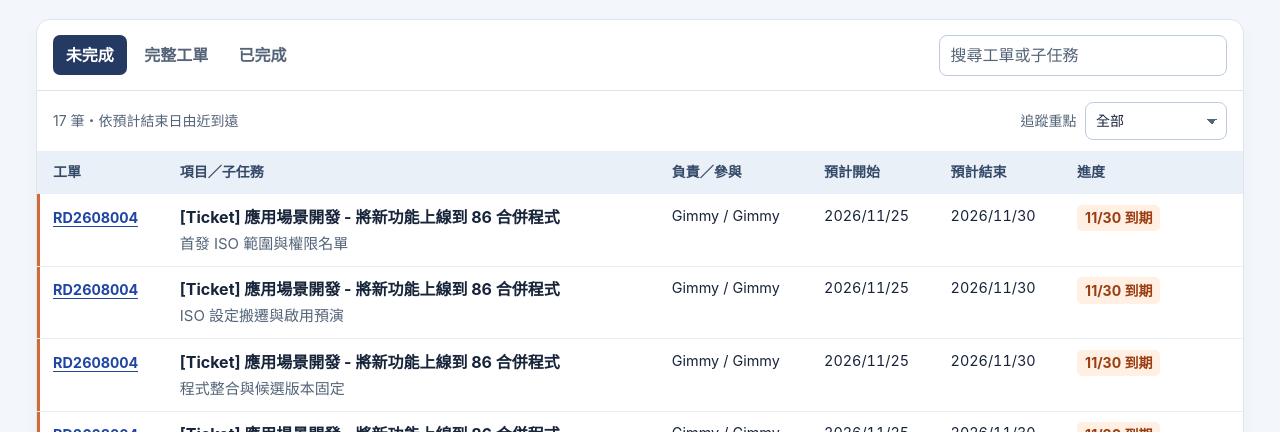
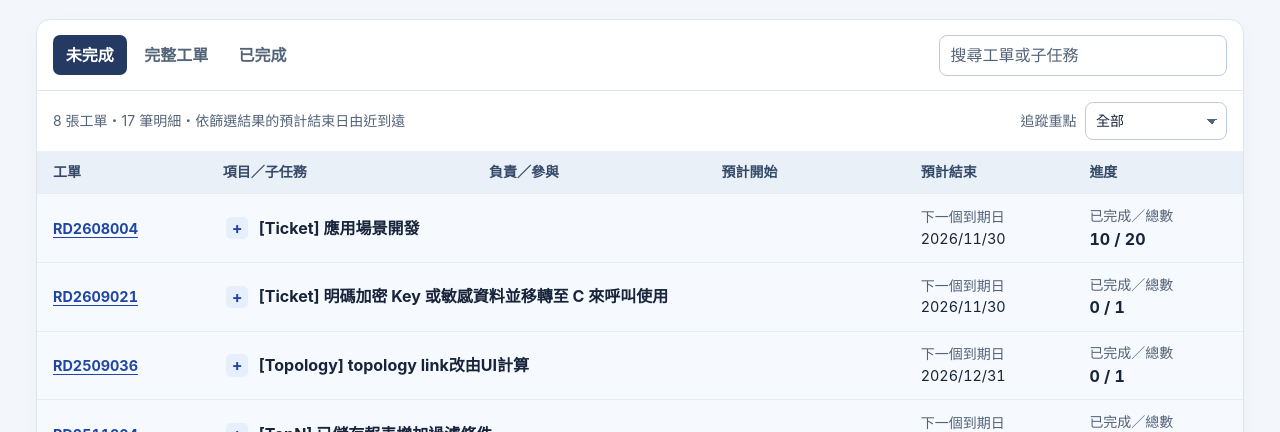
Before and after one commit to gm0621/gimmy-ticket-tracker, a plain HTML site: page dist/index.html in a window 1280 px wide. Shown: the part 368-800 px from the top of the page. Drawn offline with Linux system fonts and the light colour scheme; no server answers.

Commit message:
Group tracker rows by ticket number

```diff
--- a/dist/app.js
+++ b/dist/app.js
@@ -27,6 +27,7 @@ const cellDate = value => {
 };
 const displayDate = date => date ? date.replaceAll("-", "/") : "—";
 const shortDate = date => date.split("-").slice(1).map(Number).join("/");
+const expandedTickets = new Set();
 let rows = snapshot;
 let view = "open";
 let refreshing = false;
@@ -65,15 +66,19 @@ function make(tag, value, className) {
   return node;
 }
 
-function renderRow(row, flags, today) {
+function ticketLink(row) {
   const link = make("a", row.id, "ticket-link");
   const ticketNumber = ticketNumbers.get(row.id);
   link.href = ticketNumber ? ticketBase + ticketNumber : source + "&range=A" + row.row + ":H" + row.row;
   link.title = ticketNumber ? "2.86 工單 #" + ticketNumber : "試算表原始列";
   link.target = "_blank";
   link.rel = "noopener";
+  return link;
+}
+
+function renderRow(row, flags, today) {
   const ticket = make("td");
-  ticket.append(link);
+  ticket.append(ticketLink(row));
   const item = make("td");
   item.append(make("span", row.item, "item"));
   if (row.task) item.append(make("span", row.task, "subtask"));
@@ -87,9 +92,75 @@ function renderRow(row, flags, today) {
   }
   const progress = make("td");
   progress.append(tags);
-  const tr = make("tr", "", flags.due ? "due-row" : flags.dec ? "future-row" : "");
+  const tr = make("tr", "", "detail-row");
+  tr.id = "task-" + row.row;
+  if (flags.due) tr.classList.add("due-row");
+  if (flags.dec) tr.classList.add("future-row");
   tr.append(ticket, item, make("td", (row.owner || "—") + " / " + (row.member || "—"), "person"), make("td", displayDate(row.start), "date"), make("td", displayDate(row.end), "date"), progress);
   return tr;
+}
+
+function groupByTicket(entries) {
+  const groups = new Map();
+  for (const entry of entries) {
+    const id = entry.row.id;
+    if (!groups.has(id)) groups.set(id, []);
+    groups.get(id).push(entry);
+  }
+  return groups;
+}
+
+function renderGroup(shown, all, today) {
+  const first = shown[0].row;
+  const titles = [...new Set(all.map(({ row }) => row.item))];
+  const prefix = titles[0].split(" - ")[0];
+  const title = titles.every(item => item.split(" - ")[0] === prefix) && titles.length > 1
+    ? prefix
+    : titles.join("／");
+  const pending = all.flatMap(({ row }) => !row.done && row.end ? [row.end] : []).sort();
+  const nextDue = pending.find(date => date >= today);
+  const overdue = pending.filter(date => date < today);
+  const completed = all.filter(({ row }) => row.done).length;
+  const children = shown.map(({ row, flags }) => renderRow(row, flags, today));
+
+  const ticket = make("td");
+  ticket.append(ticketLink(first));
+  const item = make("td");
+  item.colSpan = 3;
+  const toggle = make("button", "", "group-toggle");
+  toggle.type = "button";
+  toggle.setAttribute("aria-label", first.id + " " + title);
+  toggle.setAttribute("aria-controls", children.map(row => row.id).join(" "));
+  const indicator = make("span", "", "group-indicator");
+  indicator.setAttribute("aria-hidden", "true");
+  toggle.append(indicator, make("span", title));
+  item.append(toggle);
+
+  const due = make("td", "", "date");
+  due.append(make("span", "下一個到期日", "group-label"), make("span", displayDate(nextDue)));
+  if (overdue.length) {
+    due.append(make("span", "逾期 " + overdue.length + " 筆", "tag late group-overdue"));
+  }
+  const progress = make("td");
+  progress.append(
+    make("span", "已完成／總數", "group-label"),
+    make("strong", completed + " / " + all.length, "group-count"),
+  );
+  const summary = make("tr", "", "group-row");
+  summary.append(ticket, item, due, progress);
+
+  function setExpanded(expanded) {
+    toggle.setAttribute("aria-expanded", String(expanded));
+    for (const child of children) child.hidden = !expanded;
+  }
+  setExpanded(expandedTickets.has(first.id));
+  toggle.addEventListener("click", () => {
+    const expanded = !expandedTickets.has(first.id);
+    if (expanded) expandedTickets.add(first.id);
+    else expandedTickets.delete(first.id);
+    setExpanded(expanded);
+  });
+  return [summary, ...children];
 }
 
 function render() {
@@ -114,9 +185,11 @@ function render() {
   shown.sort((a, b) => view === "done"
     ? b.row.done.localeCompare(a.row.done) || a.row.row - b.row.row
     : (a.row.end || "9999").localeCompare(b.row.end || "9999") || a.row.row - b.row.row);
-  elements["end-heading"].setAttribute("aria-sort", view === "done" ? "none" : "ascending");
-  elements.result.textContent = shown.length + " 筆・" + (view === "done" ? "依實際結束日由新到舊" : "依預計結束日由近到遠");
-  elements.rows.replaceChildren(...shown.map(({ row, flags }) => renderRow(row, flags, today)));
+  const allGroups = groupByTicket(entries);
+  const shownGroups = groupByTicket(shown);
+  const order = view === "done" ? "依篩選結果的實際結束日由新到舊" : "依篩選結果的預計結束日由近到遠";
+  elements.result.textContent = shownGroups.size + " 張工單・" + shown.length + " 筆明細・" + order;
+  elements.rows.replaceChildren(...[...shownGroups].flatMap(([id, group]) => renderGroup(group, allGroups.get(id), today)));
   if (!shown.length) {
     const tr = make("tr");
     const td = make("td", "沒有符合的工單。", "empty");
--- a/dist/index.html
+++ b/dist/index.html
@@ -49,12 +49,12 @@
       </div>
       <div class="table-scroll" tabindex="0" role="region" aria-label="工單表，可橫向捲動">
         <table>
-          <thead><tr><th scope="col">工單</th><th scope="col">項目／子任務</th><th scope="col">負責／參與</th><th scope="col">預計開始</th><th scope="col" id="end-heading" aria-sort="ascending">預計結束</th><th scope="col">進度</th></tr></thead>
+          <thead><tr><th scope="col">工單</th><th scope="col">項目／子任務</th><th scope="col">負責／參與</th><th scope="col">預計開始</th><th scope="col">預計結束</th><th scope="col">進度</th></tr></thead>
           <tbody id="rows"></tbody>
         </table>
       </div>
     </section>
-    <footer>有實際結束日的項目列為已完成。紅色逾期標記依台北日期判定。11/30 與 12 月標記對應 2026 年 11 月 27 日的報告。</footer>
+    <footer>已完成／總數以整張工單的明細計算。有實際結束日的項目列為已完成。紅色逾期標記依台北日期判定。11/30 與 12 月標記對應 2026 年 11 月 27 日的報告。</footer>
   </main>
 </body>
 </html>
--- a/dist/style.css
+++ b/dist/style.css
@@ -69,6 +69,38 @@ td { border-top: 1px solid #e7edf4; }
 tbody tr:hover { background: #f7faff; }
 tbody tr.due-row td:first-child { box-shadow: inset 3px 0 #d16a35; }
 tbody tr.future-row td:first-child { box-shadow: inset 3px 0 #8a6bbd; }
+.group-row { background: #f6f9fd; }
+.group-row td { vertical-align: middle; }
+.group-toggle {
+  display: flex;
+  align-items: center;
+  gap: .65rem;
+  width: 100%;
+  color: var(--ink);
+  background: transparent;
+  border: 0;
+  padding: .4rem .2rem;
+  text-align: left;
+  font-weight: 720;
+}
+.group-toggle:hover, .group-toggle[aria-expanded="true"] { color: var(--blue); }
+.group-indicator {
+  display: grid;
+  place-items: center;
+  flex: 0 0 1.4rem;
+  height: 1.4rem;
+  color: var(--blue);
+  background: #e7effd;
+  border-radius: 5px;
+  line-height: 1;
+}
+.group-indicator::before { content: "+"; }
+.group-toggle[aria-expanded="true"] .group-indicator::before { content: "−"; }
+.group-label { display: block; color: var(--muted); font-size: .875rem; white-space: nowrap; }
+.group-count { font-variant-numeric: tabular-nums; white-space: nowrap; }
+.group-overdue { display: block; width: fit-content; margin-top: .2rem; }
+.detail-row td:nth-child(2) { padding-left: 1.65rem; }
+.detail-row[hidden] { display: none; }
 .ticket-link { white-space: nowrap; font-size: .9rem; font-weight: 720; font-variant-numeric: tabular-nums; }
 .item { font-weight: 650; }
 .subtask { display: block; margin-top: .14rem; color: var(--muted); font-size: .9375rem; }
```
